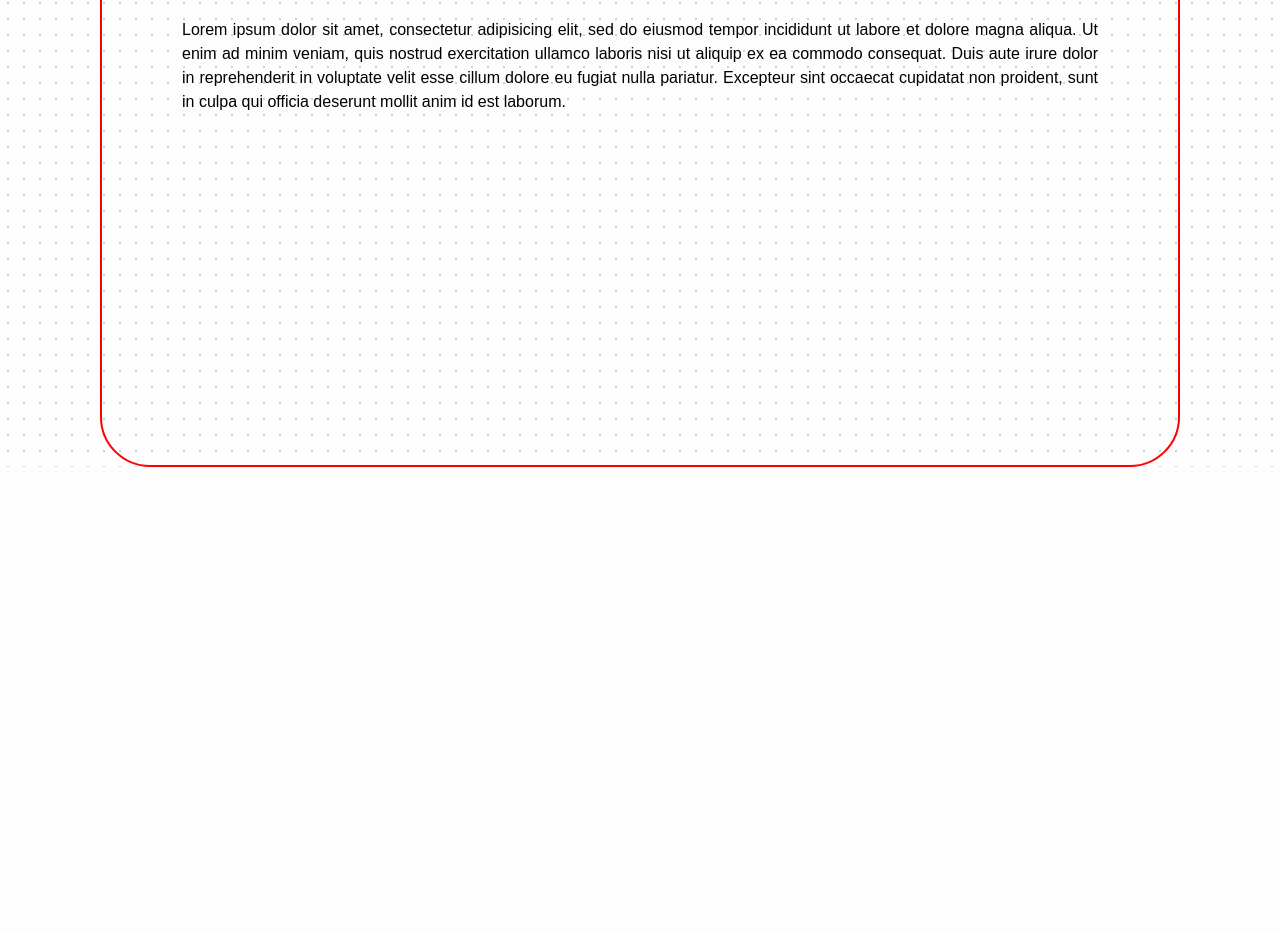
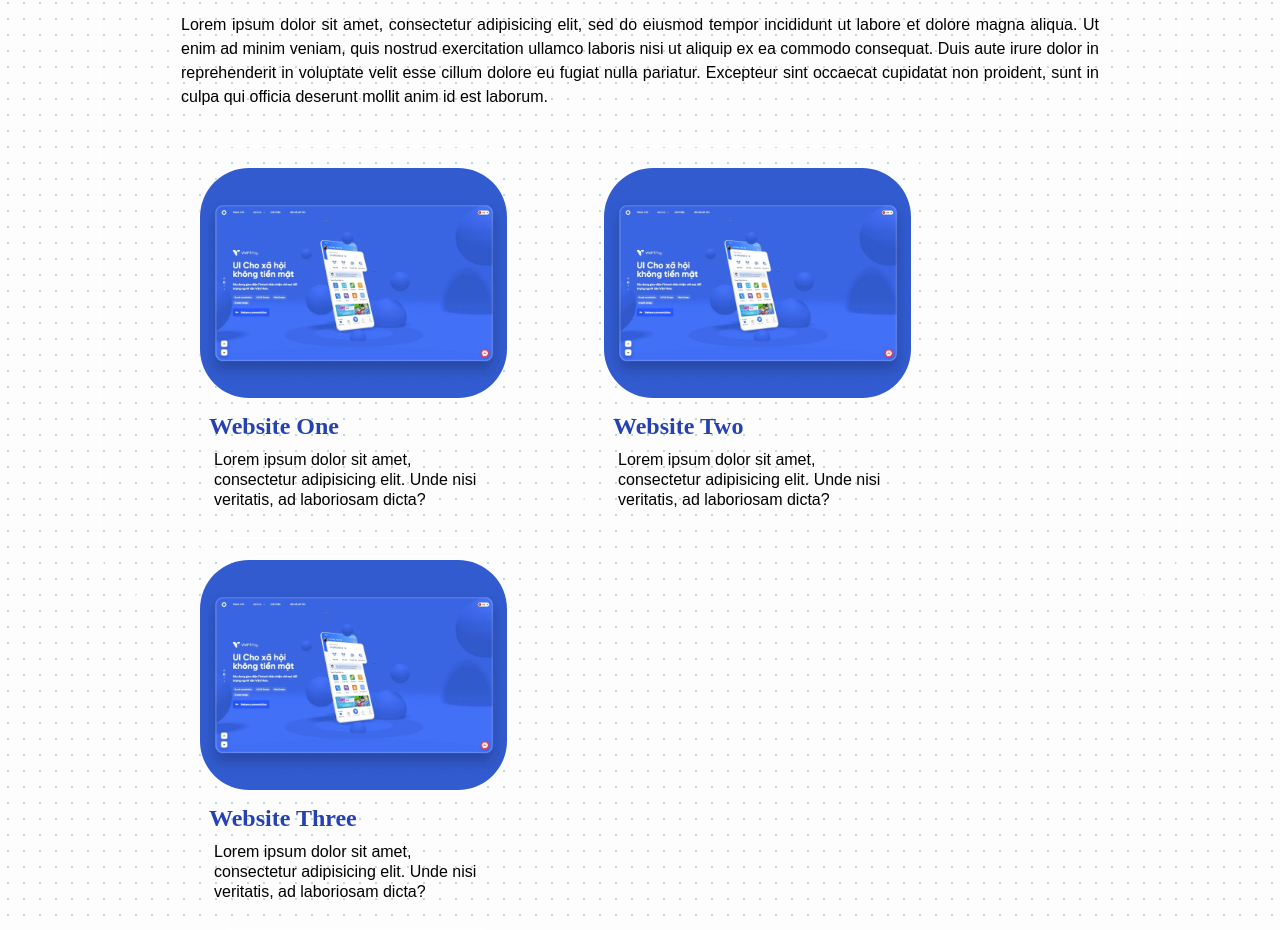
Before and after one commit to shankarprabha/Portfolio, a plain HTML site: page index.html in a window 1280 px wide. Shown: the part 565-1495 px from the top of the page. Before the commit the page ends 1032 px from the top, so only its background shows below. Drawn offline with nearby package versions, Linux system fonts and the light colour scheme; a web font is replaced by a local one.

Commit message:
Version 3 - HTML & CSS
- Updated the portfolio section with cards

```diff
--- a/css/styles.css
+++ b/css/styles.css
@@ -5,11 +5,14 @@ body{
   background-size: 1rem 1rem;
 }
 
-h1{
+h1, h2{
   color: #2541B2;
   margin: 0;
   padding-bottom: 10px;
   font-family: 'DM Serif Display', serif;
+}
+p{
+  font-family: 'Poppins', sans-serif;
 }
 ul{
   margin: 0;
@@ -59,7 +62,7 @@ a:active{
   height: 40px;
   width: auto;
   background: #FFFFFF;
-  border: 2px solid #FFFFFF;
+  border: 1px solid #fff;
   border-radius: 50px;
   padding-bottom: 20px;
 }
@@ -89,7 +92,7 @@ a:active{
   padding: 40px;
   height: 300px;
   width: auto;
-  border: 2px solid grey;
+  border: 1px solid #2541B2;
   border-radius: 50px;
 }
 .aboutSection img{
@@ -114,10 +117,10 @@ a:active{
 }
 
 .portfolioSection{
-  height: 500px;
+  height: auto;
   width: auto;
   padding: 40px;
-  border: 2px solid red;
+  border: 1px solid white;
   border-radius: 50px;
 }
 
@@ -132,3 +135,39 @@ a:active{
   font-size: 1em;
   font-family: 'Poppins', sans-serif;
 }
+
+.pf-board{
+  height: 400px;
+  width: auto;
+  border: 1px solid white;
+  border-radius: 50px;
+  padding: 10px;
+}
+
+.pf-board-card{
+  height: 350px;
+  width: 310px;
+  border: 1px solid white;
+  border-radius: 50px;
+  float: left;
+  margin: 0 26px;
+  padding: 20px;
+}
+.pf-board-card img{
+  height: 230px;
+  width: auto;
+  border: 1px solid white;
+  border-radius: 50px;
+}
+
+.pf-board-card h2{
+  padding: 10px;
+}
+
+.pf-board-card p{
+  margin: 0;
+  padding: 0 15px 15px 15px;
+  line-height: 1.25;
+  text-align: left;
+  font-size: 1em;
+}
--- a/index.html
+++ b/index.html
@@ -49,24 +49,27 @@
       <div class="portfolioSection" id="portfolioSection">
         <h1 class="porto-heading">Portfolio</h1>
         <p class="porto-para">Lorem ipsum dolor sit amet, consectetur adipisicing elit, sed do eiusmod tempor incididunt ut labore et dolore magna aliqua. Ut enim ad minim veniam, quis nostrud exercitation ullamco laboris nisi ut aliquip ex ea commodo consequat. Duis aute irure dolor in reprehenderit in voluptate velit esse cillum dolore eu fugiat nulla pariatur. Excepteur sint occaecat cupidatat non proident, sunt in culpa qui officia deserunt mollit anim id est laborum.</p>
-        <!--<div class="pf-board">
-          <div class="pf-board-card1">
-            <img src="" alt="">
-            <h1>Project 1</h1>
-            <p>Project Desc</p>
+        <div class="pf-board">
+          <div class="pf-board-card">
+            <img src="images/companywebsite.png" alt="">
+            <h2>Website One</h2>
+            <p>Lorem ipsum dolor sit amet, consectetur adipisicing elit. Unde nisi veritatis, ad laboriosam dicta?</p>
           </div>
-          <div class="pf-board-card2">
-            <img src="" alt="">
-            <h1>Project 2</h1>
-            <p>Project Desc</p>
+          <div class="pf-board-card">
+            <img src="images/companywebsite.png" alt="">
+            <h2>Website Two</h2>
+            <p>Lorem ipsum dolor sit amet, consectetur adipisicing elit. Unde nisi veritatis, ad laboriosam dicta?</p>
           </div>
-          <div class="pf-board-card3">
-            <img src="" alt="">
-            <h1>Project 3</h1>
-            <p>Project Desc</p>
+          <div class="pf-board-card">
+            <img src="images/companywebsite.png" alt="">
+            <h2>Website Three</h2>
+            <p>Lorem ipsum dolor sit amet, consectetur adipisicing elit. Unde nisi veritatis, ad laboriosam dicta?</p>
           </div>
-        </div>-->
+        </div>
 
+      </div>
+
+      <div class="contactMe" id="contactMe">
       </div>
 
     </div>
```
Also changed, not shown: images/companywebsite.png (added).
